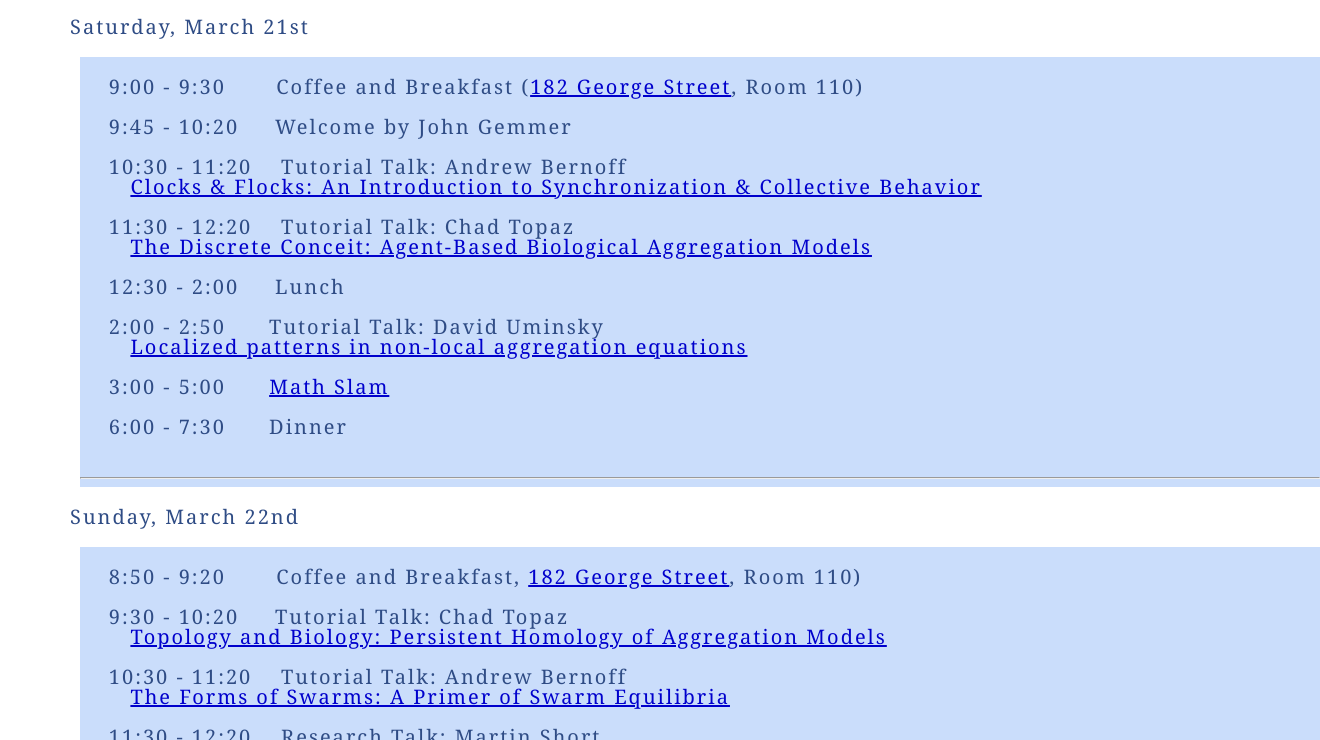
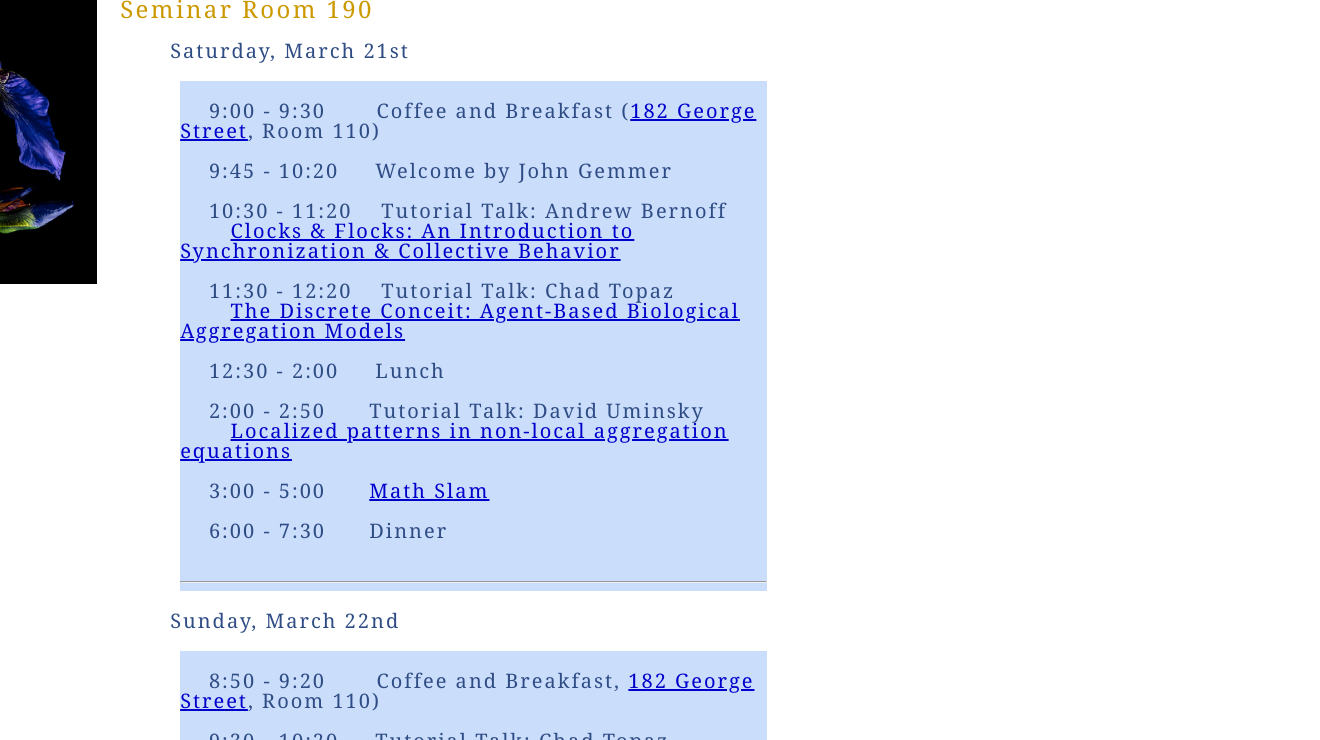
Before and after one commit to smitii/wfuiris, a plain HTML site: page schedule.html in a window 1280 px wide. Shown: the part 246-986 px from the top of the page, 1320 px wide, since content can reach past the window. Drawn offline with Linux system fonts and the light colour scheme.

Commit message:
Update schedule.html

```diff
--- a/schedule.html
+++ b/schedule.html
@@ -53,9 +53,19 @@ a:link {
   </tr>
 
 </td></tr>
+
+
+<tr bgcolor="#ffffff">
+	  <td valign="top" bgcolor="#ffffff"><img src="images/some_iris.png" width="97" height="411" /></td>
+	<td width="10" valign="top">&nbsp;</td>
+	<td width="556" valign="top">
+	<table border="0" cellspacing="0" cellpadding="0" width="627">
+
+<tr>
+
 </table>
 
-<main bgcolor="ffffff">
+<main bgcolor="#ffffff">
 <table width="100%" border="0" cellspacing="0" cellpadding="20">
   <tr bgcolor="#ffffff">
 <td width="742" align="right" class="pageName"><div align="left">
```
